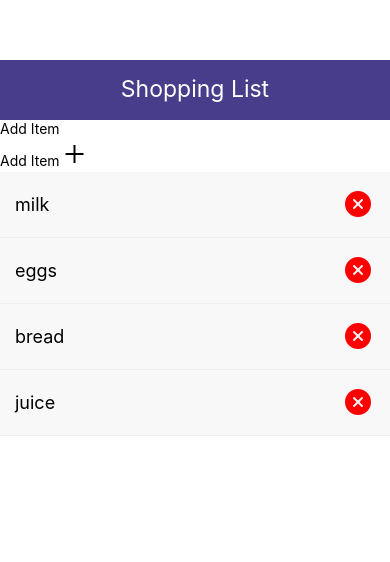
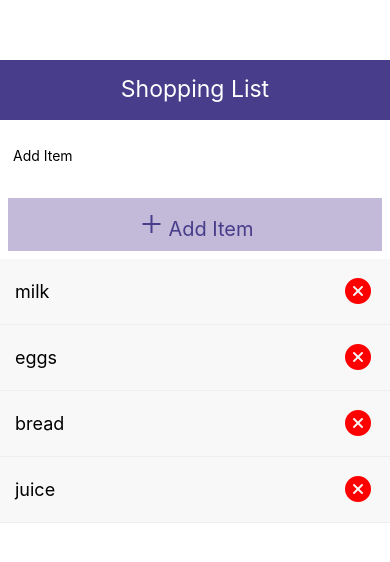
Before and after one commit to samchillcott/List2, a React Native app: screen / in a window 390 px wide. Shown: the top 562 px of the page. Built offline with nearby package versions, Linux system fonts and the light colour scheme.

Commit message:
add handler/state

```diff
--- a/components/AddItem.js
+++ b/components/AddItem.js
@@ -1,23 +1,29 @@
-import React from 'react'
+import React, { useState } from 'react'
 import { StyleSheet, Text, View, TextInput, TouchableOpacity } from 'react-native'
 import { Ionicons } from '@expo/vector-icons';
 
 const AddItem = () => {
+    const [text, setText] = useState('');
+
+    const onChange = (textValue) => setText(textValue);
+
     return (
         <View>
             <TextInput
                 placeholder="Add Item"
                 style={styles.input}
+                onChangeText={onChange}
+                value={text}
             />
             <TouchableOpacity style={styles.btn}>
                 <Text
                     style={styles.btnText}>
-                    Add Item
                     <Ionicons
                     name="md-add"
                     size={32}
                     // onPress={() => deleteItem(item.id)}
-                />
+                    />
+                    Add Item
                 </Text>
 
             </TouchableOpacity>
@@ -26,7 +32,21 @@ const AddItem = () => {
 }
 
 const styles = StyleSheet.create({
-
+    input:{
+        height: 60,
+        padding: 8,
+        margin: 5,
+    },
+    btn: {
+        backgroundColor: '#c2bad8',
+        padding: 9,
+        margin: 8,
+    },
+    btnText: {
+        color: 'darkslateblue',
+        fontSize: 20,
+        textAlign: 'center',
+    }
 })
 
 export default AddItem;
```
